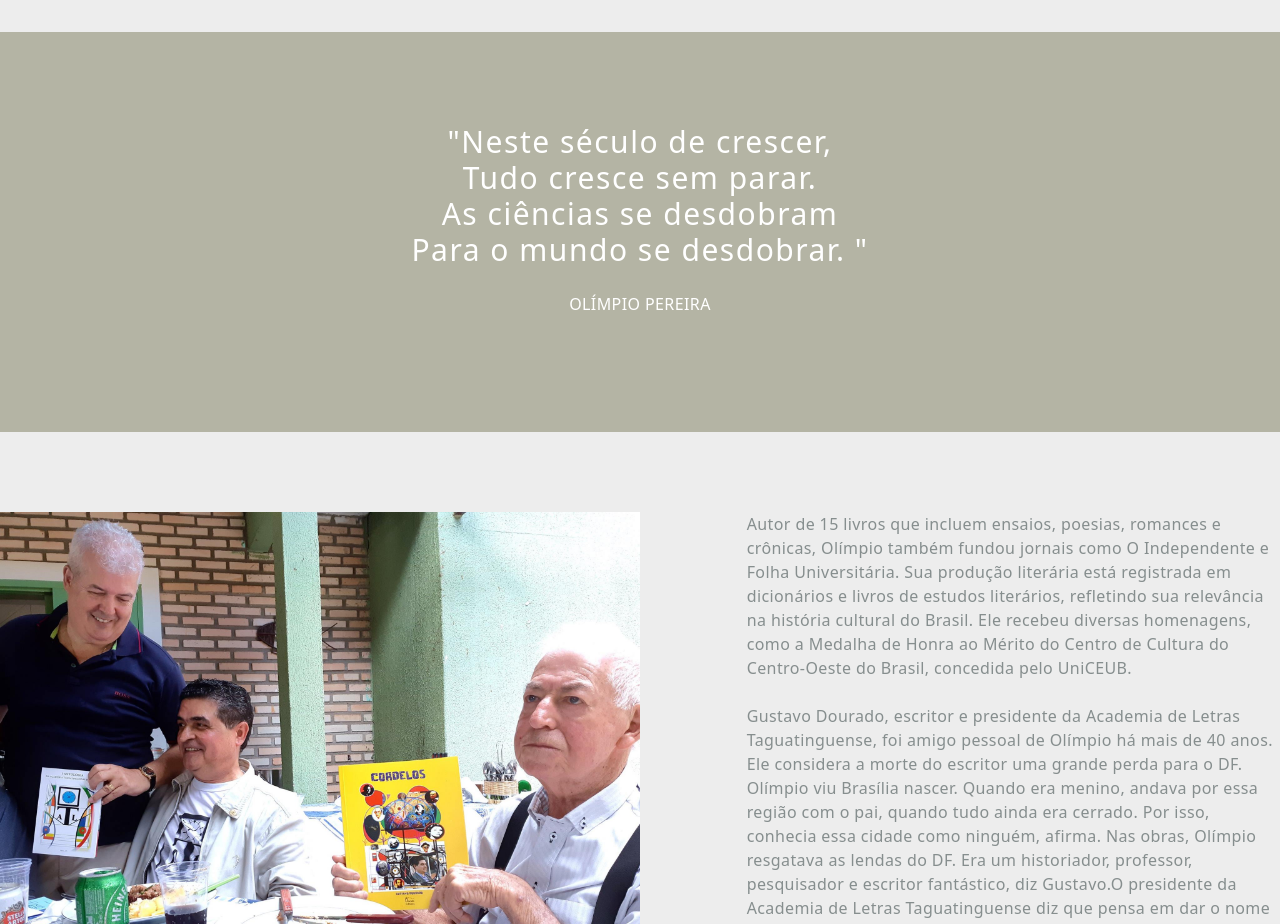
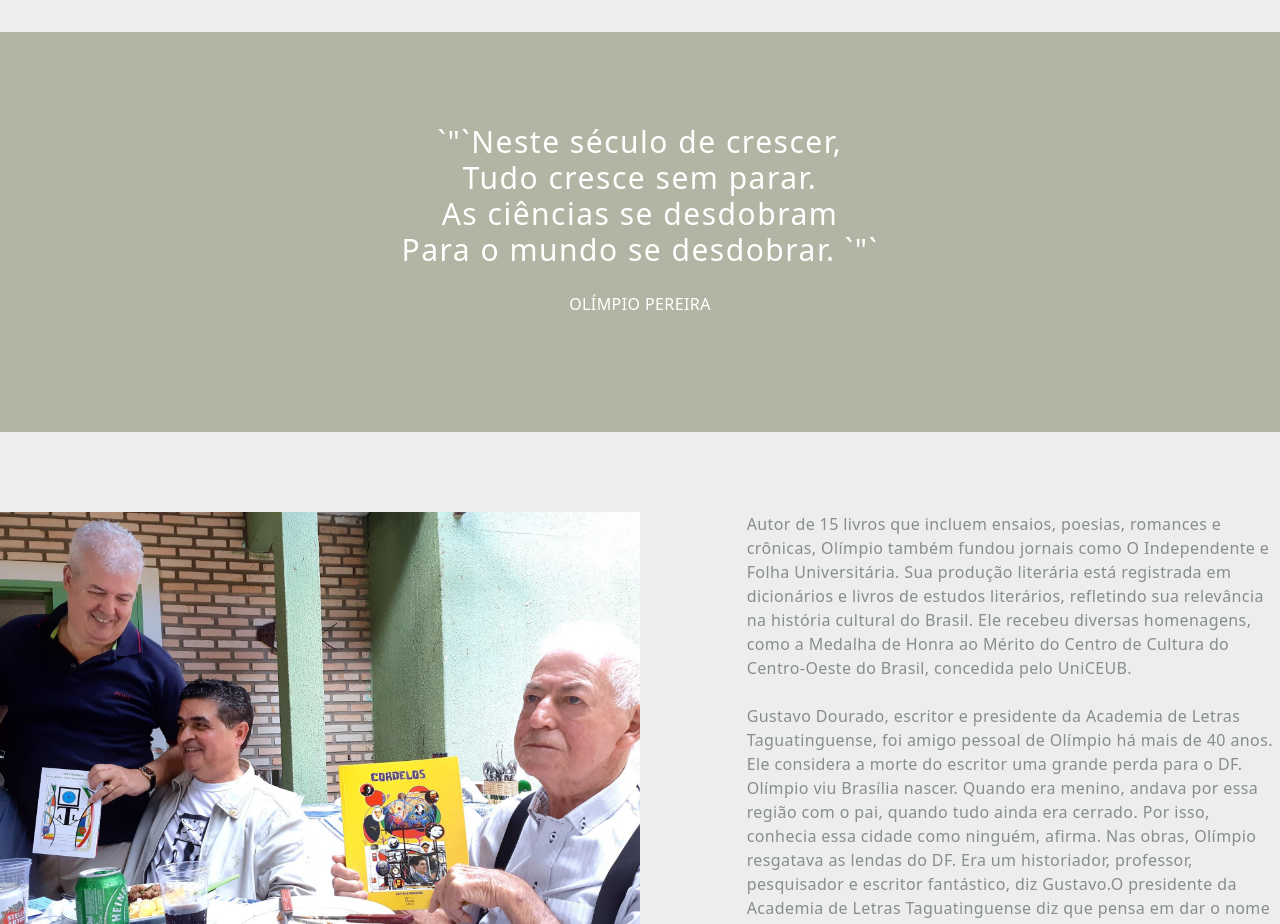
Before and after one commit to xyrlan/olimpiopn, a Next.js app: page / in a window 1280 px wide. Shown: the part 1760-2684 px from the top of the page. Built offline with nearby package versions, Linux system fonts and the light colour scheme.

Commit message:
fix: `&quot;` error

```diff
--- a/app/components/FraseSection/FraseSection.tsx
+++ b/app/components/FraseSection/FraseSection.tsx
@@ -4,13 +4,13 @@ const FraseSection = () => {
   return (
     <div className='bg-[#b4b4a4] text-xl md:text-3xl font-light text-white tracking-wider flex flex-col items-center justify-center h-[50vh] px-6'>
       <p className='max-w-[500px] text-center'>
-        "Neste século de crescer,
-        <br/>
+        `&quot;`Neste século de crescer,
+        <br />
         Tudo cresce sem parar.
-        <br/>
+        <br />
         As ciências se desdobram
-        <br/>
-        Para o mundo se desdobrar. "
+        <br />
+        Para o mundo se desdobrar. `&quot;`
       </p>
       <span className='text-base tracking-wide my-6'>OLÍMPIO PEREIRA</span>
     </div>
```
